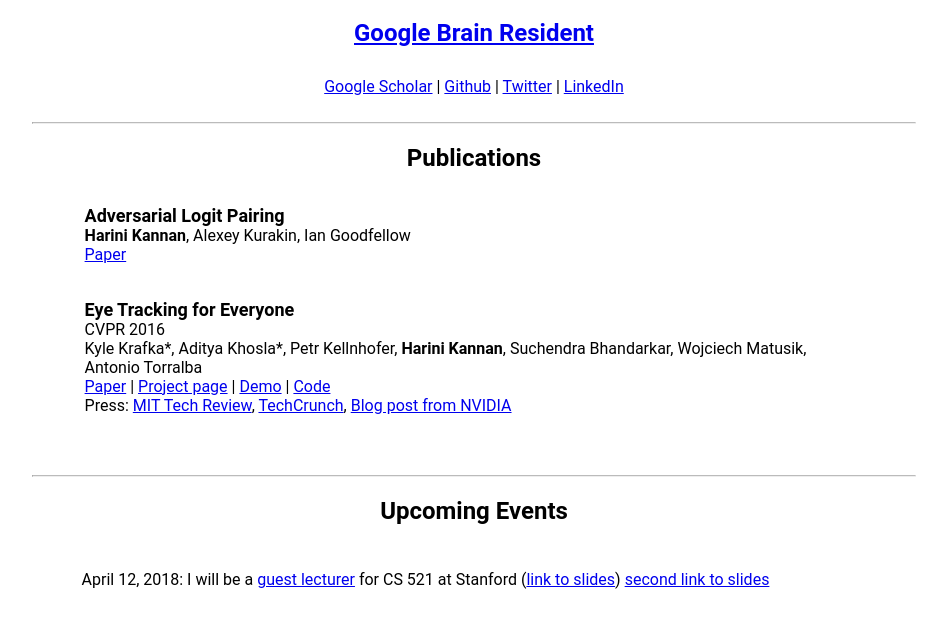
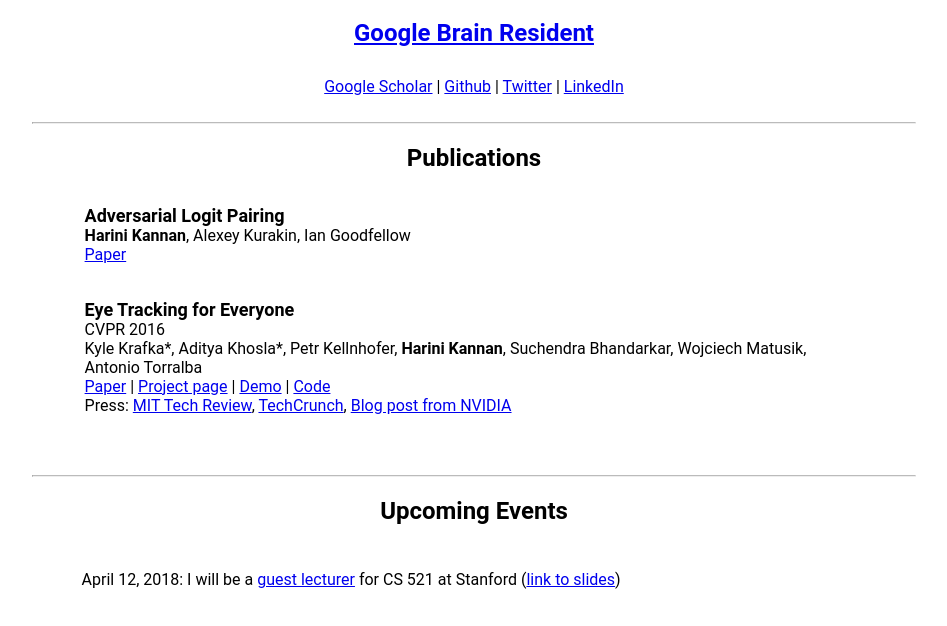
Before and after one commit to harini-kannan/harini-kannan.github.io, a plain HTML site: page index.html in a window 1280 px wide. Shown: the part 80-706 px from the top of the page, without its empty margins (166-1113 px from the left). Drawn offline with Linux system fonts and the light colour scheme.

Commit message:
more updates

```diff
--- a/index.html
+++ b/index.html
@@ -65,7 +65,9 @@
 
       <div class="content">
         <p>
-        April 12, 2018: I will be a <a href="https://dorsa.fyi/cs521/">guest lecturer</a> for CS 521 at Stanford (<a href="https://docs.google.com/presentation/d/e/2PACX-1vQDQ6FwkscO436IZ0l37M3gDRm2x_72yjXlrDyZ4TiKNjQWaiiNboSBB84FmLkSrN1yyIs5sRDMX9Ss/pub?start=false&loop=false&delayms=3000">link to slides</a>) <a href="stanford_cs_521.html">second link to slides</a>
+        April 12, 2018: I will be a <a href="https://dorsa.fyi/cs521/">guest lecturer</a> for CS 521 at Stanford
+        <!--(<a href="https://docs.google.com/presentation/d/e/2PACX-1vQDQ6FwkscO436IZ0l37M3gDRm2x_72yjXlrDyZ4TiKNjQWaiiNboSBB84FmLkSrN1yyIs5sRDMX9Ss/pub?start=false&loop=false&delayms=3000">link to slides</a>) -->
+        (<a href="stanford_cs_521.html">link to slides</a>)
         </p>
       </div>
 
```
